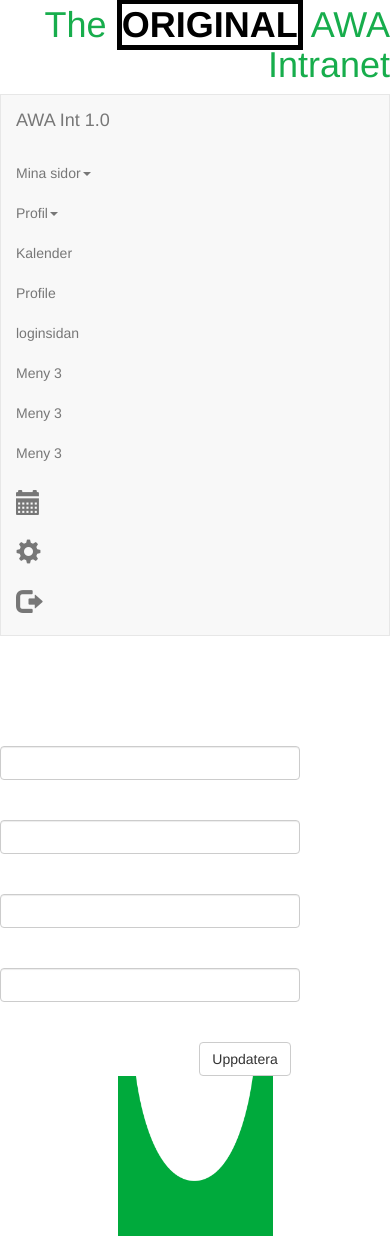
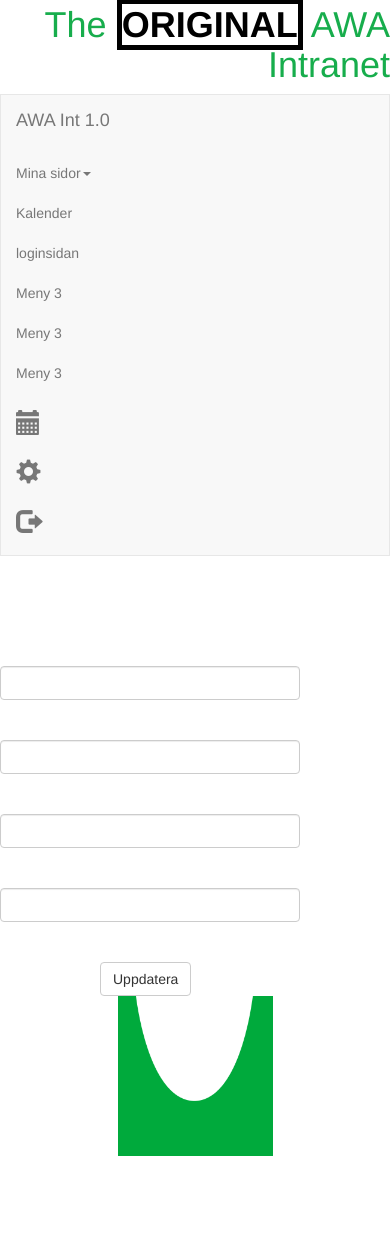
Before and after one commit to Christine85/KoLappen, an ASP.NET Core app: template src/KoLappen/Views/Profile/EditProfile.cshtml in a window 390 px wide. Shown: the part 315-1551 px from the top of the page. After the commit the page ends 1471 px from the top, so only its background shows below. Run offline with ASP.NET Core 8, Linux system fonts and the light colour scheme; the template is opened without the code that fills it, so the values that code supplies are empty; some libraries are stand-ins or nearby versions; grey boxes are pictures that could not be loaded.

Commit message:
index / editprofile / layout - cshtml update

```diff
--- a/src/KoLappen/Views/Home/Index.cshtml
+++ b/src/KoLappen/Views/Home/Index.cshtml
@@ -11,7 +11,7 @@
 
 <div class="row" id="mainScrollable">
     <div class="col-md-6" id="commentRightBorder">
-        <h2>Emelie informerar</h2> @* admin.Name informerar *@
+        <h2 style="font-weight: 700; color: #ff0000">Emelie informerar</h2> @* admin.Name informerar *@
         <p>
             @*<textarea rows="10" cols="60">*@
             <br /><br />Hemsidan:
--- a/src/KoLappen/Views/Profile/EditProfile.cshtml
+++ b/src/KoLappen/Views/Profile/EditProfile.cshtml
@@ -4,33 +4,33 @@
 }
 <div style="height: 70px"></div>
 <div class="row">
-    <div class="col-md-2 col-md-offset-5">
+    <div class="col-md-7 col-md-offset-5">
         <div asp-validation-summary="ValidationSummary.All"></div>
         <form asp-controller="profile" asp-action="editprofile" enctype="multipart/form-data">
             <label asp-for="Firstname"></label>
             <br />
-            <input asp-for="Firstname" class="form-control" id="textboxWidth"/>
+            <input asp-for="Firstname" class="form-control" id="textboxWidth" />
             <span asp-validation-for="Firstname"></span>
             <br />
             <label asp-for="Lastname"></label>
-            <input asp-for="Lastname"  class="form-control" id="textboxWidth"/>
+            <input asp-for="Lastname" class="form-control" id="textboxWidth" />
             <span asp-validation-for="Lastname"></span>
             <br />
             <label asp-for="Email"></label>
             <br />
-            <input asp-for="Email" class="form-control" id="textboxWidth"/>
+            <input asp-for="Email" class="form-control" id="textboxWidth" />
             <span asp-validation-for="Email"></span>
             <br />
             <label asp-for="Phonenumber"></label>
             <br />
-            <input asp-for="Phonenumber" class="form-control"  id="textboxWidth"/>
+            <input asp-for="Phonenumber" class="form-control" id="textboxWidth" />
             <span asp-validation-for="Phonenumber"></span>
             <br /><br />
             @*<label asp-for="OldPassword"></label>
                 <br />
                 <input asp-for="OldPassword" />
                 <span asp-validation-for="OldPassword"></span>*@
-            <center><input type="submit" value="Uppdatera" class="btn btn-default" id="editProfileBtnPlacement" /></center>
+            <input type="submit" value="Uppdatera" class="btn btn-default" id="editProfileBtnPlacement" />
         </form>
     </div>
 </div>
--- a/src/KoLappen/Views/Shared/_Layout.cshtml
+++ b/src/KoLappen/Views/Shared/_Layout.cshtml
@@ -41,23 +41,22 @@
                         <a class="navbar-brand" href="~/home/index">AWA Int 1.0</a>
                     </div>
                     <ul class="nav navbar-nav">
-                        <li class="dropdown">
+                        @*<li class="dropdown">
                             <a class="dropdown-toggle" data-toggle="dropdown" href="#">Mina sidor<span class="caret"></span></a>
                             <ul class="dropdown-menu">
                                 <li><a href="~/profile/profile">Min profil</a></li>
                                 <li><a href="~/home/calendar">Kalender</a></li>
                                 <li><a href="#">Undermeny 3</a></li>
                             </ul>
-                        </li>
+                        </li>*@
                         <li class="dropdown">
-                            <a class="dropdown-toggle" data-toggle="dropdown" href="~/profile/profile">Profil<span class="caret"></span></a>
+                            <a class="dropdown-toggle" data-toggle="dropdown" href="~/profile/profile">Mina sidor<span class="caret"></span></a>
                             <ul class="dropdown-menu">
+                                <li><a href="~/profile/profile">Profil</a></li>
                                 <li><a href="~/profile/editprofile">Editera profil</a></li>
-
                             </ul>
                         </li>
                         <li><a href="~/home/calendar">Kalender</a></li>
-                        <li><a href="~/profile/profile">Profile</a></li>
                         <li><a href="~/account/login">loginsidan</a></li>
                         <li><a href="#">Meny 3</a></li>
                         <li><a href="#">Meny 3</a></li>
```
